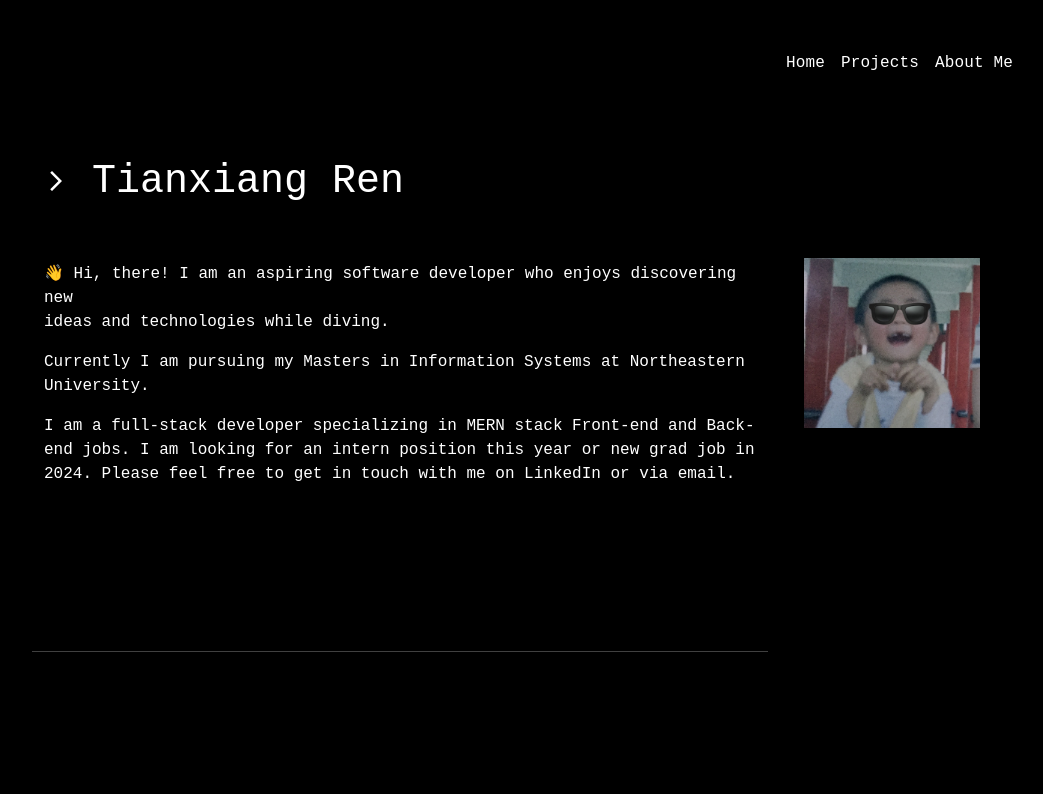
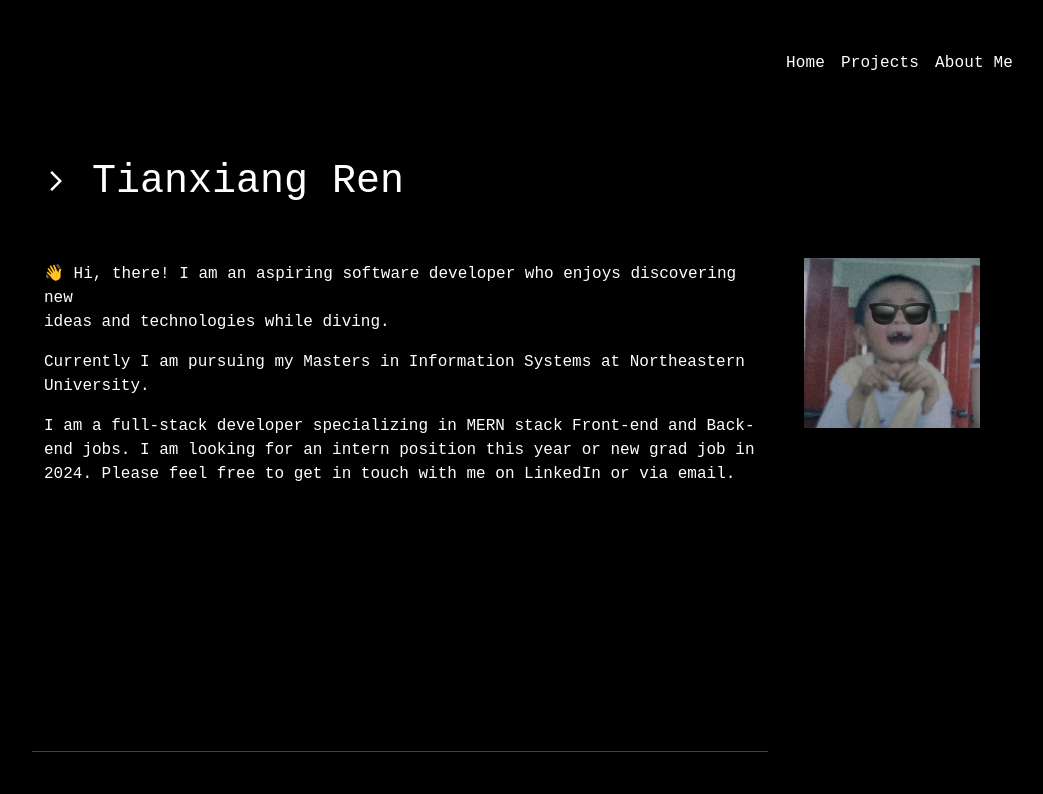
Before and after one commit to rentxiang/Portfolio, a React (Create React App) app in the folder client/: page / in a window 1280 px wide. Shown: the top 794 px of the page, without its empty margins (145-1188 px from the left). Built offline with nearby package versions, Linux system fonts and the light colour scheme; a web font is replaced by a local one.

Commit message:
updated projects styling

```diff
--- a/client/src/pages/Home.jsx
+++ b/client/src/pages/Home.jsx
@@ -18,6 +18,7 @@ import Stack from '@mui/material/Stack';
 import ArrowForwardIosIcon from '@mui/icons-material/ArrowForwardIos';
 import Navbar from '../components/Navbar';
 import  { useState, useEffect } from 'react';
+import Fade from "@mui/material/Fade";
 
 
 
@@ -97,6 +98,7 @@ function Home() {
             ))}
           {/* <a href='/me'><h1 className='name py-4'  style={{ textAlign: 'left' }}><ArrowForwardIosIcon xs={{fontSize:"large", color:"red"}}/> Tianxiang Ren</h1></a> */}
           <br/>
+          <Fade in={true} timeout={3000}>
 
           <div>
           <p className='intro' style={{ textAlign: 'left' }}>👋 Hi, there! I am an aspiring software developer who enjoys discovering new <br />ideas and technologies while diving.  </p>
@@ -104,6 +106,7 @@ function Home() {
           <p className='intro' style={{ textAlign: 'left' }}>I am a full-stack developer specializing in MERN stack Front-end and Back-end jobs. I am looking for an intern position this year or new grad job in 2024. Please feel free to get in touch with me on
           <Link underline="none" key="2" color="inherit" href="https://www.linkedin.com/in/rentxiang/"> LinkedIn</Link> or via <Link underline="none" key="3" color="inherit" href="mailto:rentxiang@gmail.com">email</Link>.</p>
           </div>
+          </Fade>
           {/* <div>
             {loadingTexts.map((text, index) => (
               <p key={index} className='intro' style={{ textAlign: 'left' }}>
@@ -135,17 +138,19 @@ function Home() {
         </Col>
 
         <Col lg={2} md={2} className="p-4 pt-0">
+        <Fade in={true} timeout={3000}>
+
         <img src={imageSrc} onMouseOver={handleMouseOver} onMouseOut={handleMouseOut} className="App-logo" alt="logo"  />
         {/* <p className='intro'>{line}</p> */}
-
+        </Fade>
         </Col>
       </Row>
-      <Row className="d-flex p-7 align-items-center justify-content-center">
+      <Row className="d-flex p-7 align-items-center justify-content-center" style={{paddingTop:100, marginTop:0}}>
         <Col lg={8} md={8}>
       <hr/>
 
         </Col>
-        <Col lg={2} md={2}/>
+        <Col lg={2} md={2}  />
 
       </Row>
       <Row style={{paddingTop:100, marginTop:0}} id="projects">
--- a/client/src/pages/Me.jsx
+++ b/client/src/pages/Me.jsx
@@ -21,7 +21,7 @@ import { Skeleton } from "@mui/material";
 import { useState, useEffect } from "react";
 import huihui from "../assets/huihui.png";
 import paopao from "../assets/paopao.jpg";
-
+import Fade from "@mui/material/Fade";
 
 function Me() {
   const breadcrumbs = [
@@ -49,18 +49,10 @@ function Me() {
       </a>
     </div>,
 
-    // <Link underline="hover" key="1" color="inherit" href="/home">
-    //   <span className='intro'>Home</span>
 
-    // </Link>,
-    //   <Link underline="hover" key="1" color="inherit" href="/about">
-    //      <span className='intro'>About</span>
-
-    // </Link>
   ];
 
   const [textProgress, setTextProgress] = useState(0);
-
   const loadingTexts = [
     // "👋 Hi, there! I am an aspiring software developer who enjoys discovering new ideas and technologies while diving.",
     // "Currently I am pursuing my Masters in Information Systems at Northeastern University, interning at TRACT as a software development intern.",
@@ -90,11 +82,6 @@ function Me() {
   return (
     <section>
       <Container>
-        {/* <Row>
-          <Breadcrumbs separator="-" aria-label="breadcrumb" className="d-flex p-7 align-items-center justify-content-center ">
-            {breadcrumbs}
-          </Breadcrumbs>
-      </Row> */}
         <Navbar />
         <Row
           className="d-flex p-7 align-items-center justify-content-center"
@@ -114,7 +101,8 @@ function Me() {
               </h1>
             ))}
             <br />
-
+            <Fade in={true} timeout={1000}>
+              <div>
             <p className="intro" style={{ textAlign: "left" }}>
               My name is Tianxiang Ren, based in San Francisco bay area.{" "}
             </p>
@@ -128,6 +116,8 @@ function Me() {
               2024. Please feel free to get in touch with me on LinkedIn or via
               email at: rentxiang@gmail.com.
             </p>
+            </div>
+            </Fade>
             <div>
               <br />
               <div style={{ textAlign: "left", marginTop: 100 }}>
@@ -145,6 +135,8 @@ function Me() {
             <img src={Dylan} style={{ width: 300 }} alt="logo" />
           </Col>
         </Row>
+        <Fade in={true} timeout={4000}>
+
         <div>
           <Row
             className="d-flex align-items-center justify-content-center"
@@ -156,6 +148,8 @@ function Me() {
             }}
           >
             <hr />
+
+
             <Col lg={9} md={9} className="p-4">
               <p className="intro" style={{ textAlign: "left" }}>
                 I enjoy traveling and gaining diverse perspectives from
@@ -164,6 +158,7 @@ function Me() {
                 Siamese cat 🐱, and I absolutely adore them.
               </p>
             </Col>
+
           </Row>
 
           <Row
@@ -208,12 +203,16 @@ function Me() {
             <Col lg={5} md={5} className="p-4">
               <img src={paopao} style={{ width: 300 }} alt="logo" />
             </Col>
+
             <hr />
 
           </Row>
+
         </div>
+        </Fade>
 
         <Footer />
+
       </Container>
     </section>
   );
```
